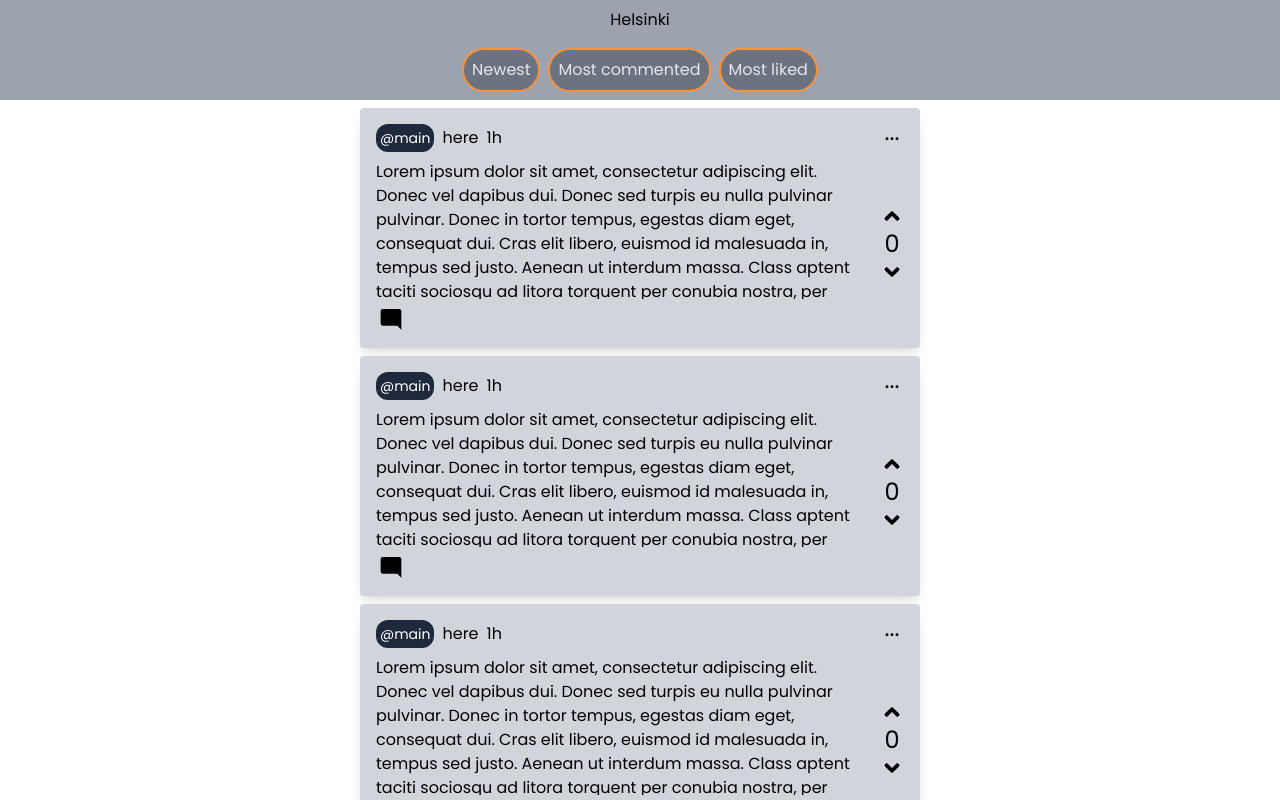
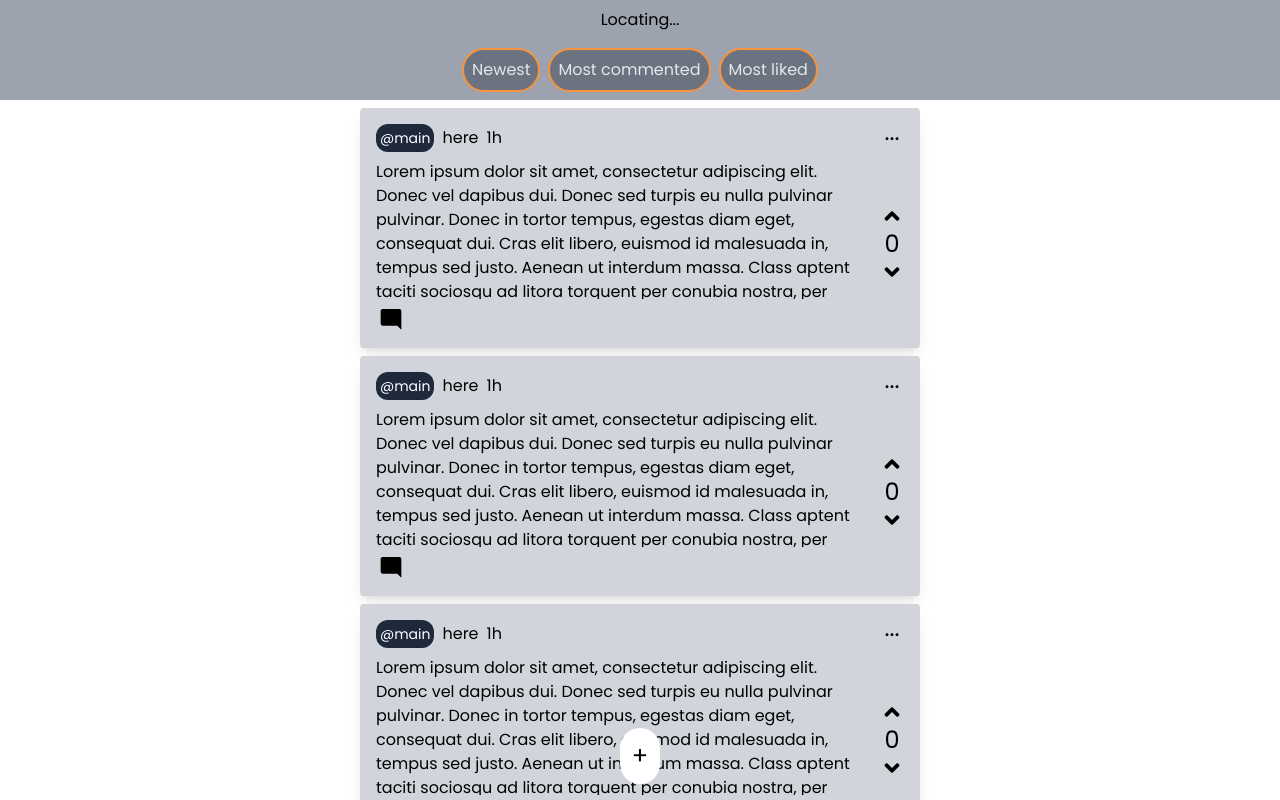
Before and after one commit to aeskerminen/overheard-frontend, a React (Vite) app: page / in a window 1280 px wide. Built offline with nearby package versions, Linux system fonts and the light colour scheme.

Commit message:
more layouting..

```diff
--- a/src/App.jsx
+++ b/src/App.jsx
@@ -48,13 +48,14 @@ const Post = (props) => {
 
 const App = () => {
   const [posts, setPosts] = useState([1, 2, 3, 4, 5, 6])
+  const [location, setLocation] = useState("Locating...");
 
   return (
-    <div className="bg-white h-full flex flex-col justify-center ">
+    <div className="bg-white h-full w-full flex flex-col justify-center ">
       <div className="flex flex-row justify-center items-center p-2 bg-gray-400">
-          <h1>Helsinki</h1>
+        <h1>{location}</h1>
       </div>
-        <div className="flex flex-col  flex-nowrap gap-2 overflow-y-scroll">
+      <div className="flex flex-col grow flex-nowrap gap-2 overflow-y-scroll">
         <div className="bg-gray-400 p-2 flex gap-2 justify-center">
           <button className="p-2 bg-gray-500 rounded-full text-gray-200 border-2 border-orange-400">Newest</button>
           <button className="p-2 bg-gray-500 rounded-full text-gray-200 border-2 border-orange-400">Most commented</button>
@@ -65,6 +66,9 @@ const App = () => {
           <Post key={i} post={testPost}></Post>
         )}
       </div>
+      <div className="absolute p-2 flex justify-center items-center w-full" style={{top: '90%'}}>
+        <button className="p-3 bg-white hover:bg-slate-50 active:bg-slate-100 rounded-full aspect-square flex items-center text-2xl">+</button>
+      </div>
     </div>
   )
 }
```
Lines whose indentation alone changed are shown as unchanged.
